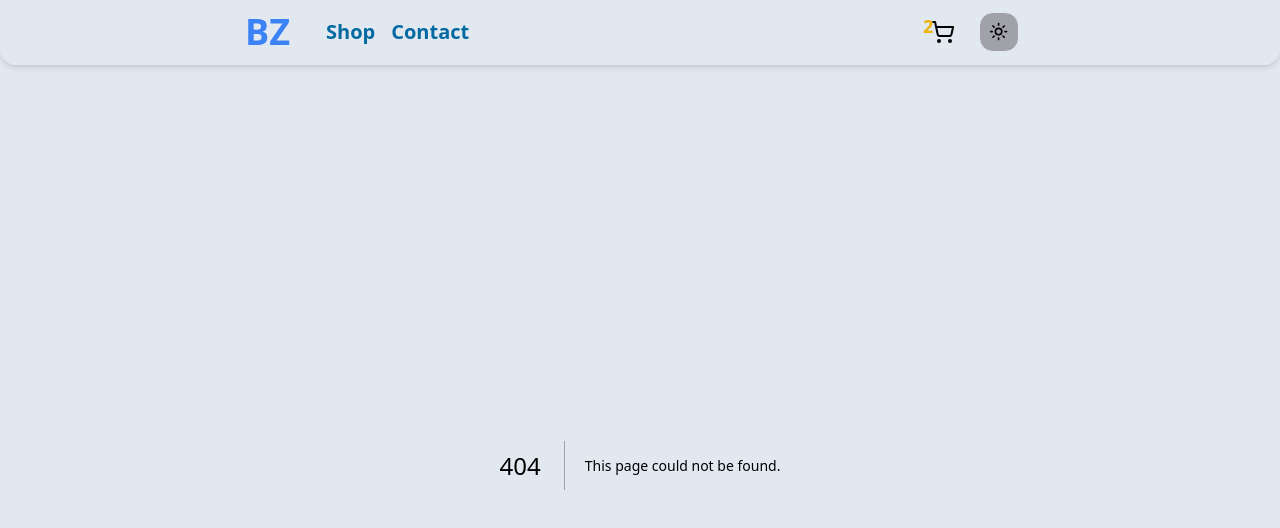
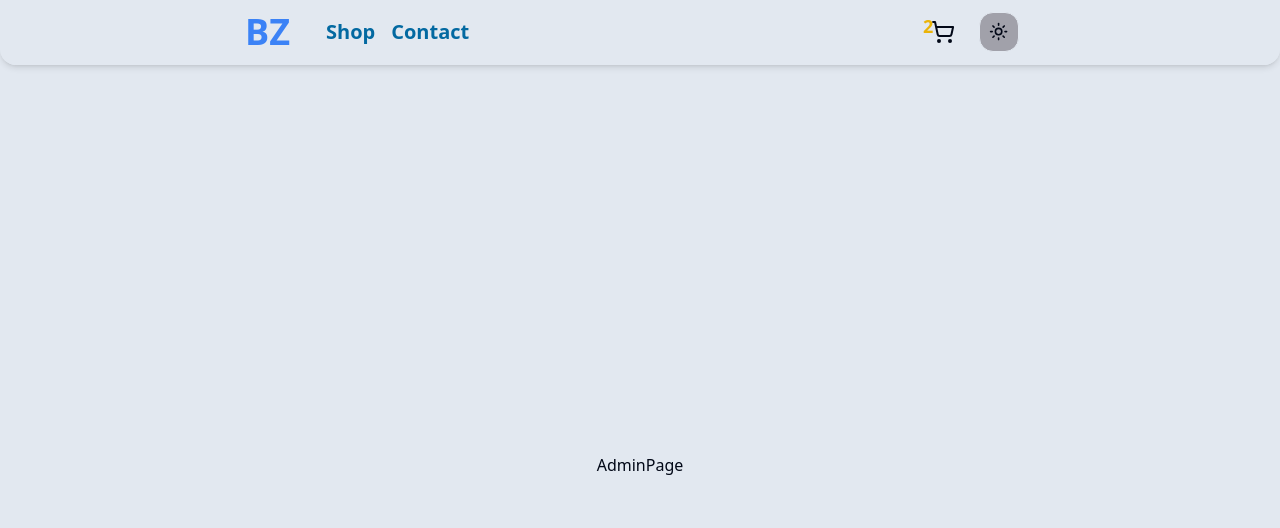
Before and after one commit to richardkanai123/MyShoeStore, a Next.js app: page /Admin in a window 1280 px wide. Before the commit this address had no page. Shown: the top 528 px of the page. Built offline with nearby package versions, Linux system fonts and the light colour scheme.

Commit message:
Admin page starting

```diff
--- /dev/null
+++ b/app/Admin/page.js
@@ -0,0 +1,9 @@
+import React from 'react'
+
+const AdminPage = () => {
+    return (
+        <div>AdminPage</div>
+    )
+}
+
+export default AdminPage
```
